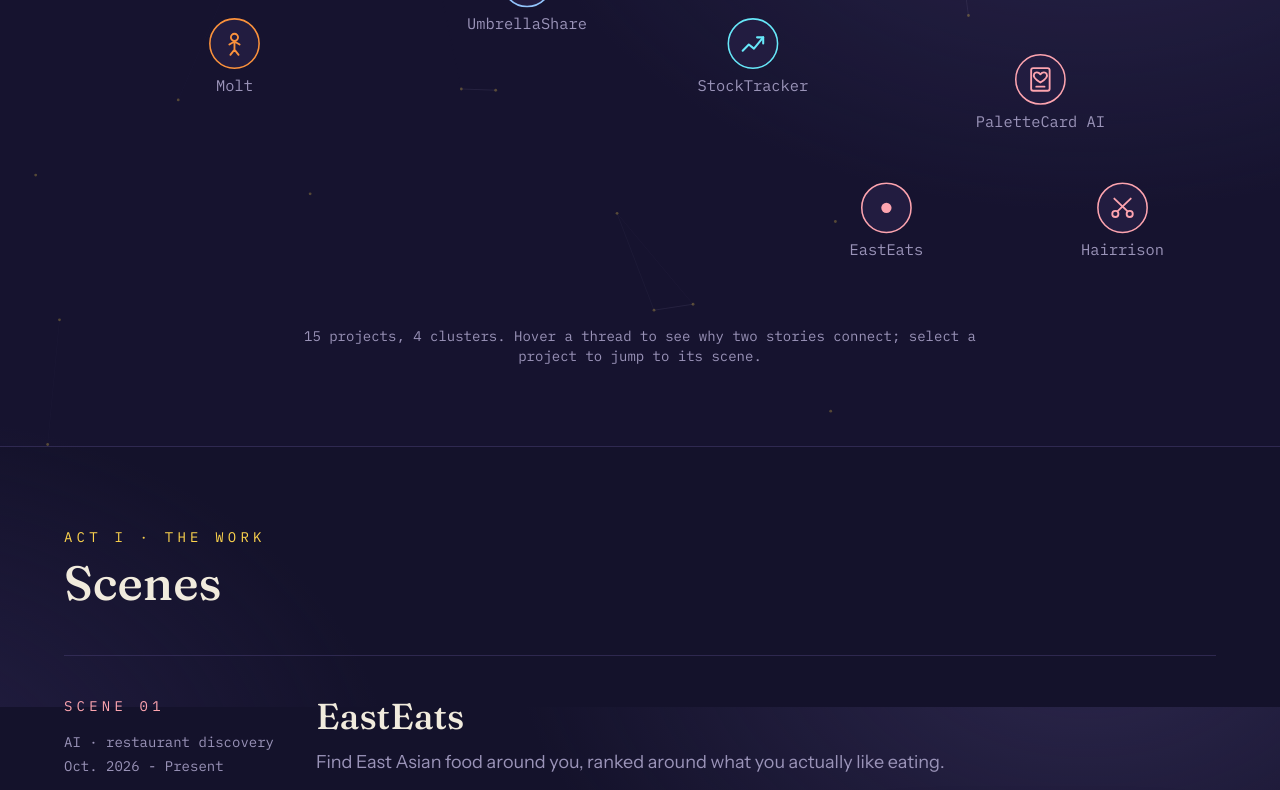
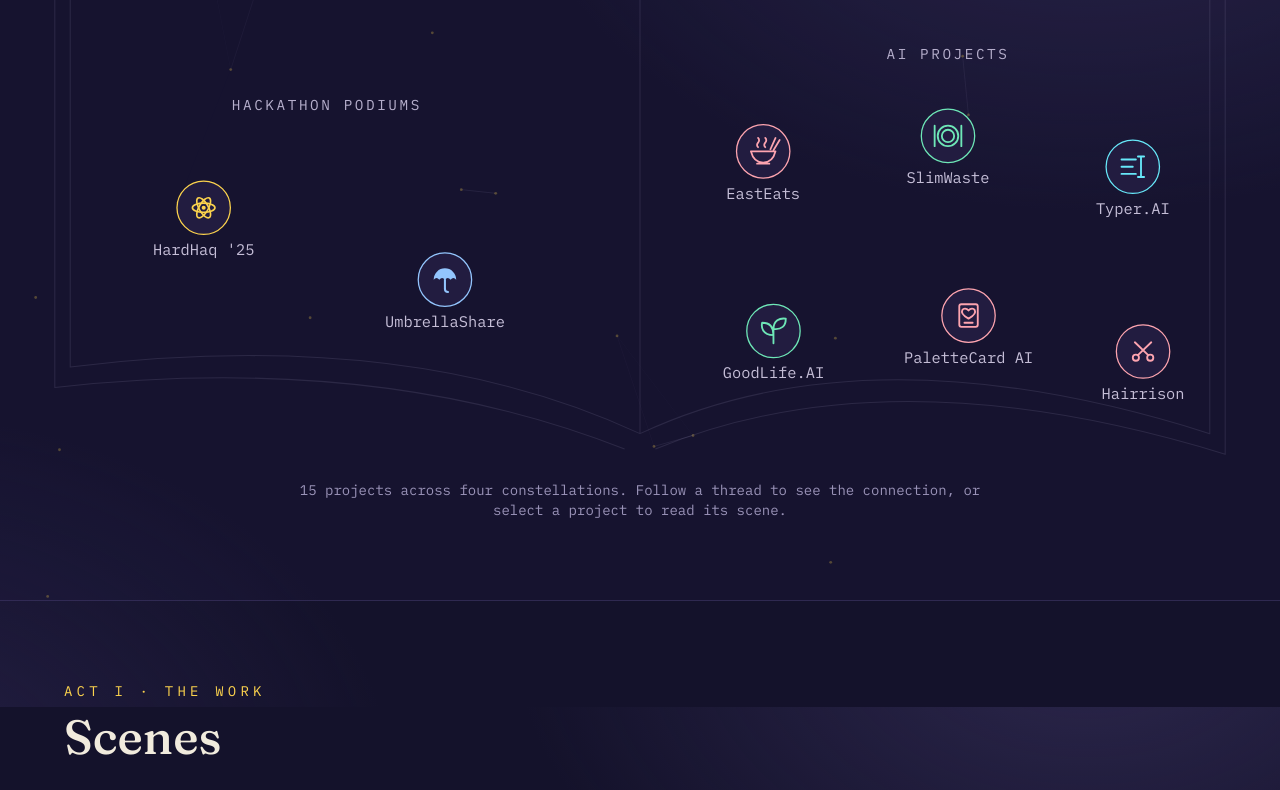
Before and after one commit to mutms7/PersonalWebsite, a React (Vite) app: page / in a window 1280 px wide. Shown: the part 1693-2483 px from the top of the page. Built offline with nearby package versions, Linux system fonts and the light colour scheme.

Commit message:
Refine EastEats resume and open-book project constellations

```diff
--- a/src/components/StoryGraph.tsx
+++ b/src/components/StoryGraph.tsx
@@ -15,35 +15,36 @@ const accentHex: Record<string, string> = {
 // 0 Sandfall · 1 GoodLife.AI · 2 PaletteCard AI · 3 ConquestCartes · 4 Blend Together · 5 Molt
 // 6 StockTracker · 7 The Air Outside · 8 HardHaq '25 · 9 UmbrellaShare · 10 Hairrison · 11 RougeRogue
 // 12 SlimWaste · 13 Typer.AI · 14 EastEats
-// Four clusters, with AI tools on the right and Sandfall anchoring the interactive worlds.
+// Four constellations across two pages of an open book. Relationships stay
+// within their section so long, speculative links don't obscure other work.
 const positions: Record<number, { x: number; y: number }> = {
-  7: { x: 110, y: 150 },
-  11: { x: 100, y: 310 },
-  0: { x: 275, y: 285 },
-  5: { x: 205, y: 470 },
-  8: { x: 450, y: 190 },
-  9: { x: 490, y: 410 },
-  3: { x: 730, y: 150 },
-  4: { x: 760, y: 300 },
-  12: { x: 1030, y: 130 },
-  13: { x: 990, y: 255 },
-  1: { x: 1030, y: 380 },
-  2: { x: 990, y: 505 },
-  10: { x: 1070, y: 630 },
-  6: { x: 710, y: 470 },
-  14: { x: 840, y: 630 }
+  7: { x: 150, y: 190 },
+  11: { x: 360, y: 220 },
+  0: { x: 440, y: 365 },
+  5: { x: 215, y: 380 },
+  8: { x: 175, y: 630 },
+  9: { x: 410, y: 700 },
+  3: { x: 735, y: 190 },
+  4: { x: 960, y: 220 },
+  6: { x: 1065, y: 365 },
+  14: { x: 720, y: 575 },
+  12: { x: 900, y: 560 },
+  13: { x: 1080, y: 590 },
+  1: { x: 730, y: 750 },
+  2: { x: 920, y: 735 },
+  10: { x: 1090, y: 770 }
 }
 
 const clusters = [
-  { label: 'interactive worlds', x: 190, y: 64 },
-  { label: 'hackathon podiums', x: 470, y: 64 },
-  { label: 'live products', x: 745, y: 64 },
-  { label: 'AI projects', x: 1030, y: 64 }
+  { label: 'interactive worlds', x: 295, y: 100 },
+  { label: 'hackathon podiums', x: 295, y: 535 },
+  { label: 'live products', x: 900, y: 100 },
+  { label: 'AI projects', x: 900, y: 485 }
 ]
 
 // Same four clusters, ordered for the touch-native mobile layout (project
-// indices into resume.projects). The SVG map is unreadable below ~640px, so
-// small screens get this legible, tappable list instead of a shrunken graph.
+// indices into resume.projects). Phone and tablet screens get a legible,
+// tappable layout instead of shrinking the desktop constellations.
 const clusterGroups: { label: string; members: number[] }[] = [
   { label: 'AI projects', members: [14, 13, 12, 1, 2, 10] },
   { label: 'live products', members: [3, 4, 6] },
@@ -55,33 +56,22 @@ type Edge = { a: number; b: number; label: string }
 
 const edgeList: Edge[] = [
   { a: 14, b: 12, label: 'Food tools built around personal habits and choices' },
-  { a: 14, b: 13, label: 'Background AI work stays separate from everyday interaction' },
-  { a: 12, b: 1, label: 'Small, practical next steps from a coach built around your own context' },
-  { a: 12, b: 10, label: 'Photo-based tools with a review step before the result becomes useful' },
-  { a: 13, b: 1, label: 'Local interaction keeps working without waiting for a cloud model' },
+  { a: 12, b: 13, label: 'AI analysis runs separately from everyday interactions' },
+  { a: 14, b: 1, label: 'Personal preferences shape recommendations' },
+  { a: 1, b: 2, label: 'Small models: an on-device coach and a trained color tool' },
+  { a: 2, b: 10, label: 'A photo becomes the starting point for a creative tool' },
   { a: 0, b: 11, label: 'Procedural worlds that grow from small, local rules' },
   { a: 0, b: 5, label: 'Two browser worlds built around movement, physics, and discovery' },
   { a: 7, b: 11, label: 'Two C# worlds: a branching narrative engine and a procedural dungeon' },
-  { a: 11, b: 5, label: 'Playable worlds: a roguelike crawler and a 3D platformer' },
   { a: 7, b: 5, label: 'Same world and mood: suits as masks, presence over performance' },
   { a: 8, b: 9, label: 'Hackathon podiums: 1st in quantum hardware, 3rd at UN-Habitat' },
-  { a: 9, b: 10, label: 'Hackathon builds around everyday, human problems' },
-  { a: 6, b: 10, label: 'TypeScript + React products shipped live on Vercel' },
-  { a: 6, b: 8, label: 'Heavy data on both sides: market feeds and Maxwell capacitance matrices' },
-  { a: 3, b: 4, label: 'Live multiplayer on shared, synced game state' },
-  { a: 10, b: 4, label: 'AI does the heavy lifting: generative restyling and a vision-model judge' },
-  { a: 3, b: 5, label: 'Two browser games of mine: a deck-builder and a 3D platformer' },
-  { a: 1, b: 6, label: 'GoodLife.AI and StockTracker make money decisions more legible' },
-  { a: 1, b: 7, label: 'A local-first guide and a story about making room for ordinary life' },
-  { a: 1, b: 3, label: 'Small, repeatable loops turn a useful intention into momentum' },
-  { a: 2, b: 1, label: 'Small models: a trained color tool and an on-device coach' },
-  { a: 2, b: 4, label: 'Make it yourself: paint a card or sculpt a shared 3D model' }
+  { a: 3, b: 4, label: 'Live multiplayer on shared, synced game state' }
 ]
 
 function curve(a: { x: number; y: number }, b: { x: number; y: number }, i: number) {
   const mx = (a.x + b.x) / 2
   const my = (a.y + b.y) / 2
-  const bend = i % 2 === 0 ? 34 : -34
+  const bend = i % 2 === 0 ? 12 : -12
   return { d: `M ${a.x} ${a.y} Q ${mx} ${my + bend} ${b.x} ${b.y}`, lx: mx, ly: my + bend * 0.55 }
 }
 
@@ -102,7 +92,7 @@ function ConnectionLabel({ label, x, y, color }: { label: string; x: number; y:
 
   const width = textWidth + 28
   const centerX = Math.max(width / 2 + 16, Math.min(1200 - width / 2 - 16, x))
-  const centerY = Math.max(31, Math.min(730 - 31, y))
+  const centerY = Math.max(31, Math.min(880 - 31, y))
 
   return (
     <g pointerEvents="none" data-connection-label>
@@ -116,6 +106,19 @@ function ConnectionLabel({ label, x, y, color }: { label: string; x: number; y:
 
 function Glyph({ title, color }: { title: string; color: string }) {
   switch (title) {
+    case 'EastEats':
+      return (
+        <g stroke={color} strokeWidth="1.7" fill="none" strokeLinecap="round" strokeLinejoin="round" data-project-symbol="easteats-bowl">
+          <path d="M -12 0 H 12 C 10 8 5 11 0 11 C -5 11 -10 8 -12 0 Z" />
+          <path d="M -6 12 H 6 M -5 -4 C -9 -8 -1 -9 -5 -13 M 2 -4 C -2 -8 6 -9 2 -13 M 7 -2 L 12 -13 M 10 -1 L 16 -11" />
+        </g>
+      )
+    case 'GoodLife.AI':
+      return (
+        <g stroke={color} strokeWidth="1.8" fill="none" strokeLinecap="round" strokeLinejoin="round">
+          <path d="M 0 12 V -2 M 0 4 C -11 4 -12 -4 -11 -8 C -3 -8 0 -3 0 4 M 0 -2 C 0 -10 6 -13 12 -12 C 12 -5 8 -1 0 -2" />
+        </g>
+      )
     case 'SlimWaste':
       return (
         <g stroke={color} strokeWidth="1.8" fill="none" strokeLinecap="round">
@@ -231,10 +234,12 @@ export default function StoryGraph() {
     if (activeNode !== null) {
       const related = edgeList
         .filter((e) => e.a === activeNode || e.b === activeNode)
-        .map((e) => projects[e.a === activeNode ? e.b : e.a].title)
-      return `${projects[activeNode].title} connects to ${related.join(' and ')}. Click to read its scene.`
+        .map((e) => `${projects[e.a === activeNode ? e.b : e.a].title}: ${e.label}.`)
+      return related.length
+        ? `${projects[activeNode].title}. ${related.join(' ')} Select it to read its scene.`
+        : `${projects[activeNode].title}: ${projects[activeNode].category}. Select it to read its scene.`
     }
-    return `${projects.length} projects, ${clusters.length} clusters. Hover a thread to see why two stories connect; select a project to jump to its scene.`
+    return `${projects.length} projects across four constellations. Follow a thread to see the connection, or select a project to read its scene.`
   }, [activeNode, activeEdge, projects])
 
   function goTo(index: number) {
@@ -252,14 +257,14 @@ export default function StoryGraph() {
   const edgeIsLit = (e: Edge, i: number) => activeEdge === i || activeNode === e.a || activeNode === e.b
 
   return (
-    <figure aria-label="Story map of projects grouped by theme. Threads describe how projects relate.">
+    <figure aria-label="Project constellations arranged across an open book, grouped into four themes.">
       {/* Mobile: the SVG graph is illegible when scaled down, so small screens
           get a legible, tappable list of the same clusters. */}
-      <div className="sm:hidden">
+      <div className="lg:hidden">
         <p className="mb-6 px-1 text-center font-mono text-sm text-fade">
           {projects.length} projects in {clusters.length} clusters. Tap one to jump to its scene.
         </p>
-        <div className="space-y-6">
+        <div className="grid gap-6 sm:grid-cols-2">
           {clusterGroups.map((group) => (
             <section key={group.label}>
               <h3 className="mb-3 font-mono text-xs uppercase tracking-[0.3em] text-fade">
@@ -296,10 +301,14 @@ export default function StoryGraph() {
       </div>
 
       {/* Desktop: the interactive SVG story graph. */}
-      <div className="hidden sm:block">
-      <svg viewBox="0 0 1200 730" role="group" className="w-full h-auto" xmlns="http://www.w3.org/2000/svg">
+      <div className="hidden lg:block">
+      <svg viewBox="0 0 1200 880" role="group" aria-label="Four project constellations" className="w-full h-auto" xmlns="http://www.w3.org/2000/svg">
+        <g aria-hidden="true" fill="none" stroke="#9a93b8" strokeWidth="1" opacity="0.16" pointerEvents="none">
+          <path d="M 600 130 Q 375 5 45 55 L 45 785 Q 375 745 600 850 Q 825 745 1155 850 L 1155 55 Q 825 5 600 130 L 600 850" />
+          <path d="M 30 80 L 30 805 Q 345 770 585 865 M 1170 80 L 1170 870 Q 845 770 615 865" />
+        </g>
         {clusters.map((c) => (
-          <text key={c.label} x={c.x} y={c.y} textAnchor="middle" fill="#9a93b8" opacity="0.7" fontSize="14" letterSpacing="2.5" fontFamily="IBM Plex Mono, monospace">
+          <text key={c.label} x={c.x} y={c.y} textAnchor="middle" fill="#b6afcc" fontSize="14" letterSpacing="2.5" fontFamily="IBM Plex Mono, monospace">
             {c.label.toUpperCase()}
           </text>
         ))}
@@ -320,8 +329,9 @@ export default function StoryGraph() {
               <path
                 d={d}
                 fill="none"
-                stroke={lit ? hex : '#403868'}
-                strokeWidth={lit ? 2.25 : 1.25}
+                stroke={lit ? hex : '#71628f'}
+                strokeOpacity={lit ? 0.95 : 0.45}
+                strokeWidth={lit ? 2 : 1}
                 className="thread-path"
                 style={{ animationDelay: `${i * 0.18}s`, transition: 'stroke 0.25s' }}
               />
@@ -337,8 +347,7 @@ export default function StoryGraph() {
           return (
             <g
               key={project.title}
-              className="node-float cursor-pointer"
-              style={{ animationDelay: `${i * 0.6}s` }}
+              className="constellation-node cursor-pointer"
               onMouseEnter={() => setActiveNode(i)}
               onMouseLeave={() => setActiveNode(null)}
               onFocus={() => setActiveNode(i)}
@@ -353,8 +362,9 @@ export default function StoryGraph() {
               tabIndex={0}
               role="link"
               aria-label={`Go to ${project.title}`}
+              aria-describedby="project-map-caption"
             >
-              <circle cx={pos.x} cy={pos.y} r={isActive ? 30 : 24} fill="#221c40" stroke={hex} strokeWidth={isActive ? 2.5 : 1.5} />
+              <circle cx={pos.x} cy={pos.y} r={isActive ? 30 : 26} fill="#221c40" stroke={hex} strokeWidth={isActive ? 2.5 : 1.25} />
               <g transform={`translate(${pos.x} ${pos.y})${isActive ? ' scale(1.25)' : ''}`}>
                 <Glyph title={project.title} color={hex} />
               </g>
@@ -362,8 +372,8 @@ export default function StoryGraph() {
                 x={pos.x}
                 y={pos.y + (isActive ? 52 : 46)}
                 textAnchor="middle"
-                fill={isActive ? hex : '#9a93b8'}
-                fontSize={isActive ? 17 : 15}
+                fill={isActive ? hex : '#c5bed7'}
+                fontSize="15"
                 fontFamily="IBM Plex Mono, monospace"
               >
                 {project.title}
@@ -383,7 +393,7 @@ export default function StoryGraph() {
             )
           })()}
       </svg>
-      <figcaption className="mx-auto mt-4 max-w-3xl text-center font-mono text-sm text-fade min-h-[2.5rem] px-4">
+      <figcaption id="project-map-caption" className="mx-auto mt-4 max-w-3xl text-center font-mono text-sm text-fade min-h-[2.5rem] px-4">
         {caption}
       </figcaption>
       </div>
--- a/src/index.css
+++ b/src/index.css
@@ -119,20 +119,6 @@ textarea:focus-visible {
   }
 }
 
-.node-float {
-  animation: node-drift 7s ease-in-out infinite;
-}
-
-@keyframes node-drift {
-  0%,
-  100% {
-    transform: translateY(0);
-  }
-  50% {
-    transform: translateY(-6px);
-  }
-}
-
 @media (prefers-reduced-motion: reduce) {
   html {
     scroll-behavior: auto;
@@ -147,9 +133,6 @@ textarea:focus-visible {
     stroke-dashoffset: 0;
     animation: none;
   }
-  .node-float {
-    animation: none;
-  }
   .js .hero-enter,
   .js .hero-portrait,
   .js .hero-thread {
```
Also changed, not shown: 5 other files (tests, documents, lock files or other folders).
